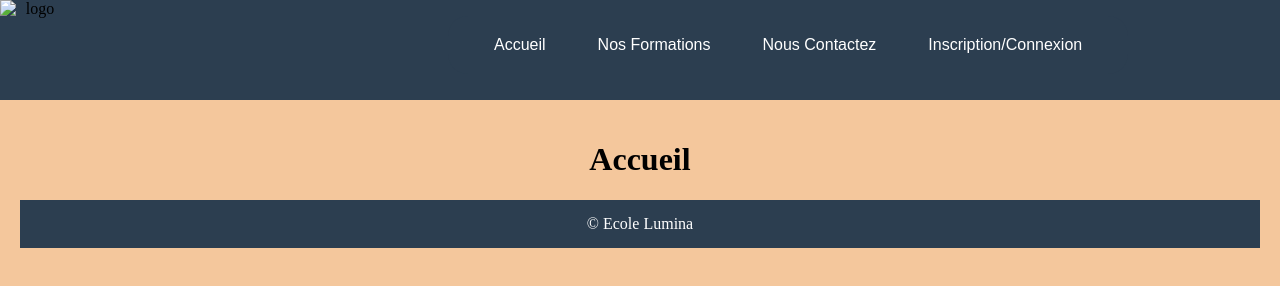
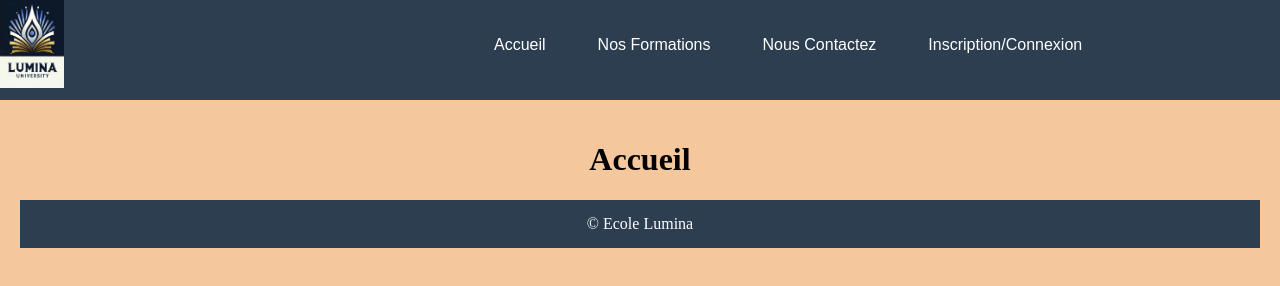
Before and after one commit to Antoghr/Lumina, a plain HTML site: page index.html in a window 1280 px wide. Drawn offline with Linux system fonts and the light colour scheme.

Commit message:
Update index.html

```diff
--- a/index.html
+++ b/index.html
@@ -9,7 +9,7 @@
 <body>
     <div class="top-bar"></div>
     <div class="content">
-    <img src="Image/logo.png" alt="logo" class="logo">
+    <img src="logo.png" alt="logo" class="logo">
     <header>
         <h1>Accueil</h1>
         <nav>
```
